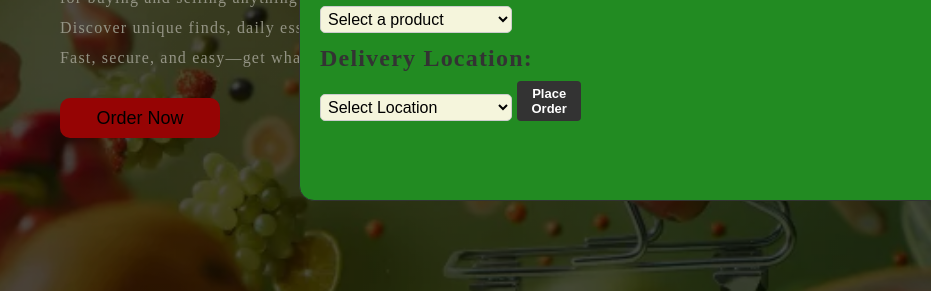
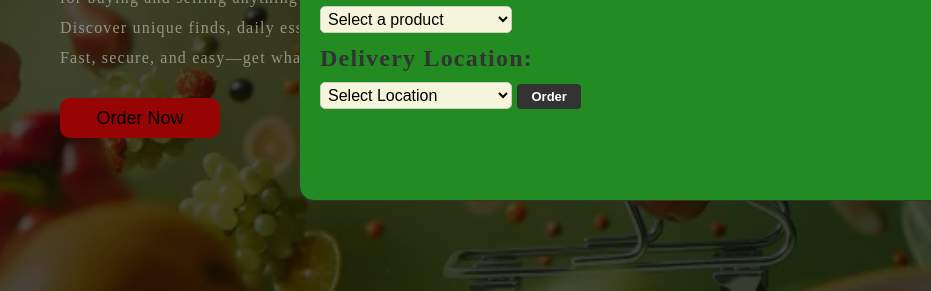
Before and after one commit to Jasper-ops698/website-for-business, a plain HTML site: page index.html in a window 1280 px wide. Both pictures are taken after a click on the button "Order Now". Shown: the part 433-724 px from the top of the page, 0-931 px from the left. Drawn offline with nearby package versions, Linux system fonts and the light colour scheme.

Commit message:
Update index.html

```diff
--- a/index.html
+++ b/index.html
@@ -68,7 +68,7 @@
                             <option value="">Mtwapa</option>
                         </select>
 
-                        <button type="submit">Place Order</button>
+                        <button type="submit">Order</button>
                     </form>
                 </div>
             </div>
```
